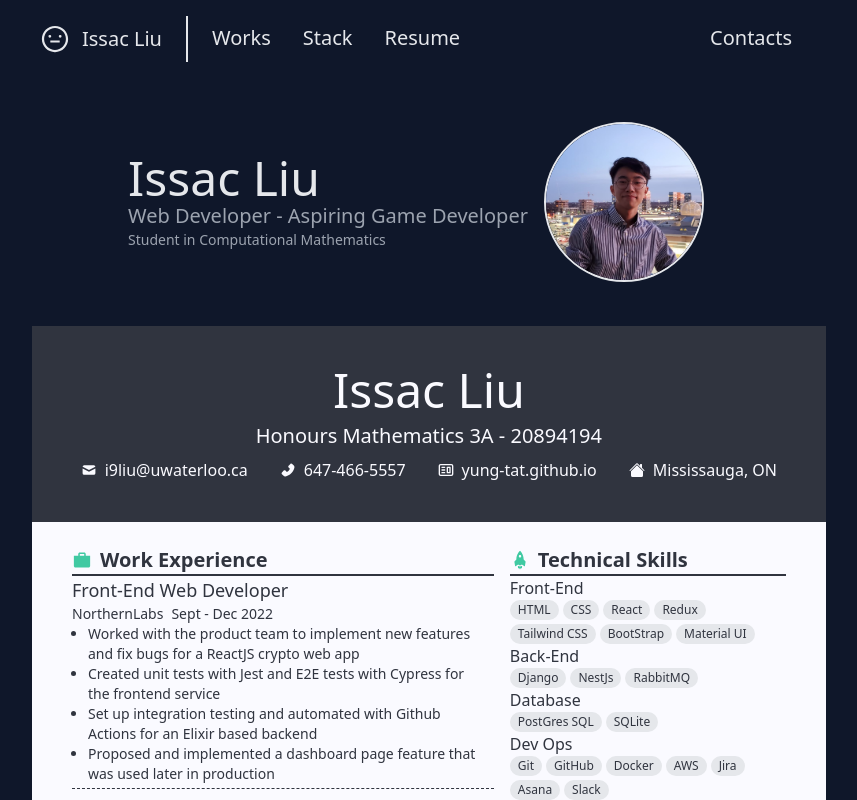
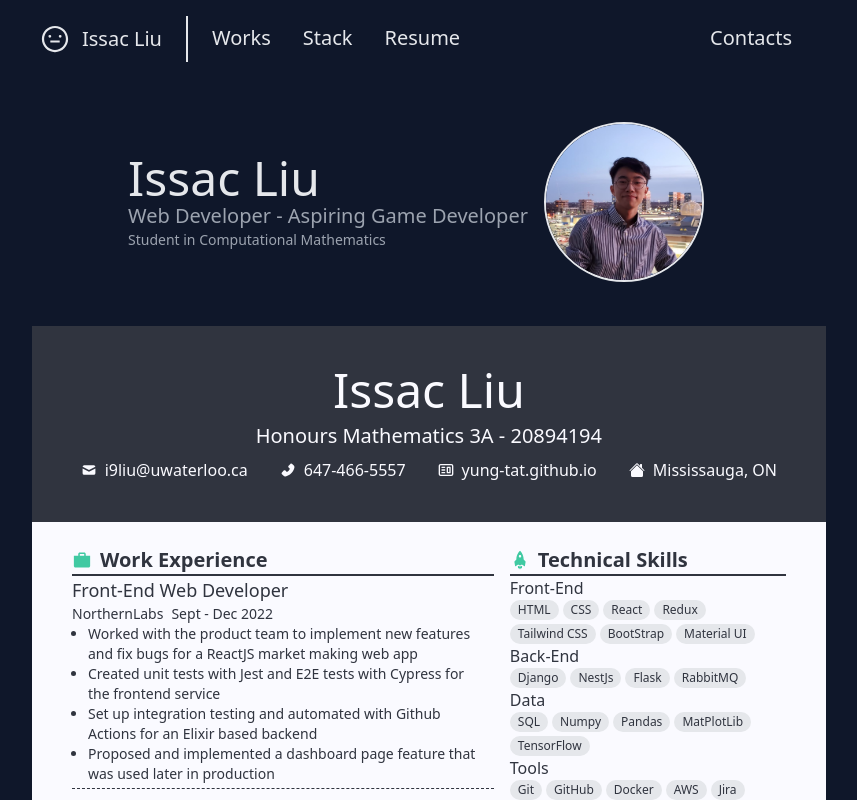
Before and after one commit to yung-tat/yung-tat.github.io, a React (Create React App) app: page /resume in a window 1280 px wide. Shown: the top 800 px of the page, without its empty margins (224-1081 px from the left). Built offline with nearby package versions, Linux system fonts and the light colour scheme.

Commit message:
Update Resume.tsx

```diff
--- a/src/pages/Resume.tsx
+++ b/src/pages/Resume.tsx
@@ -53,10 +53,17 @@ export default class Resume extends React.Component<IResumeProps> {
       "BootStrap",
       "Material UI",
     ];
-    const backend = ["Django", "NestJs", "RabbitMQ"];
-    const database = ["PostGres SQL", "SQLite"];
+    const backend = ["Django", "NestJs", "Flask", "RabbitMQ"];
+    const database = [
+      "SQL",
+      "Numpy",
+      "Pandas",
+      "MatPlotLib",
+      "TensorFlow",
+      // "BeautifulSoup",
+    ];
     const devops = ["Git", "GitHub", "Docker", "AWS", "Jira", "Asana", "Slack"];
-    const os = ["Windows", "MacOs", "Linux"];
+    // const os = ["Windows", "MacOs", "Linux"];
     const languages = [
       "JavaScript",
       "TypeScript",
@@ -65,7 +72,6 @@ export default class Resume extends React.Component<IResumeProps> {
       "C",
       "C++",
       "Racket",
-      //"Unity",
       "Bash",
     ];
 
@@ -109,7 +115,7 @@ export default class Resume extends React.Component<IResumeProps> {
               <ul className="list-outside list-disc px-4">
                 <li className="text-sm">
                   Worked with the product team to implement new features and fix
-                  bugs for a ReactJS crypto web app
+                  bugs for a ReactJS market making web app
                 </li>
                 <li className="text-sm">
                   Created unit tests with Jest and E2E tests with Cypress for
@@ -240,7 +246,7 @@ export default class Resume extends React.Component<IResumeProps> {
                   </div>
                 ))}
               </div>
-              <div>Database</div>
+              <div>Data</div>
               <div className="flex flex-wrap gap-1">
                 {database.map((item: string) => (
                   <div className="bg-gray-200 rounded-full py-0.5 px-2 text-xs">
@@ -248,7 +254,7 @@ export default class Resume extends React.Component<IResumeProps> {
                   </div>
                 ))}
               </div>
-              <div>Dev Ops</div>
+              <div>Tools</div>
               <div className="flex flex-wrap gap-1">
                 {devops.map((item: string) => (
                   <div className="bg-gray-200 rounded-full py-0.5 px-2 text-xs">
@@ -256,14 +262,14 @@ export default class Resume extends React.Component<IResumeProps> {
                   </div>
                 ))}
               </div>
-              <div>Operating Systems</div>
+              {/* <div>Operating Systems</div>
               <div className="flex flex-wrap gap-1">
                 {os.map((item: string) => (
                   <div className="bg-gray-200 rounded-full py-0.5 px-2 text-xs">
                     {item}
                   </div>
                 ))}
-              </div>
+              </div> */}
               <div>Languages</div>
               <div className="flex flex-wrap gap-1">
                 {languages.map((item: string) => (
```
